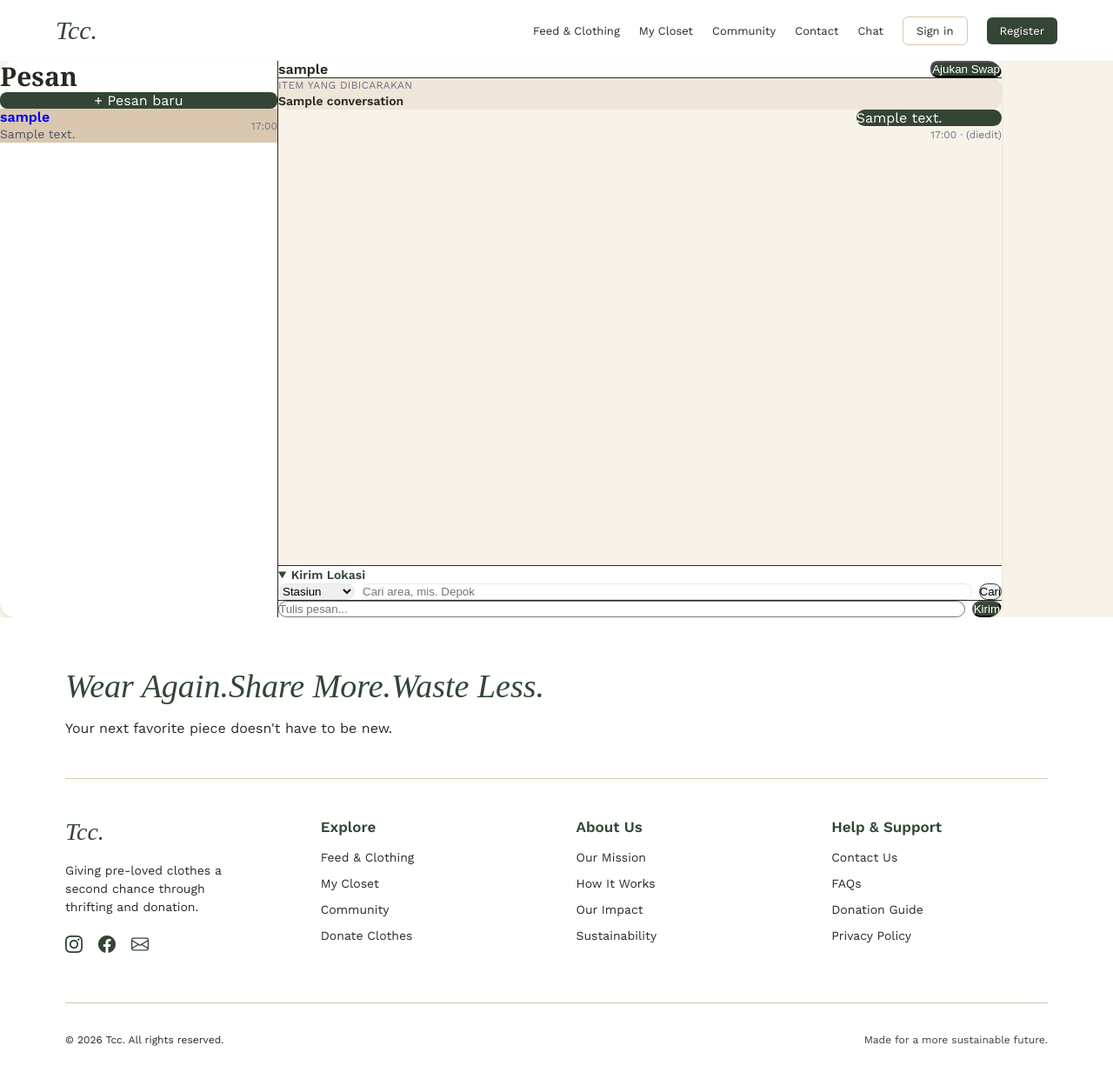
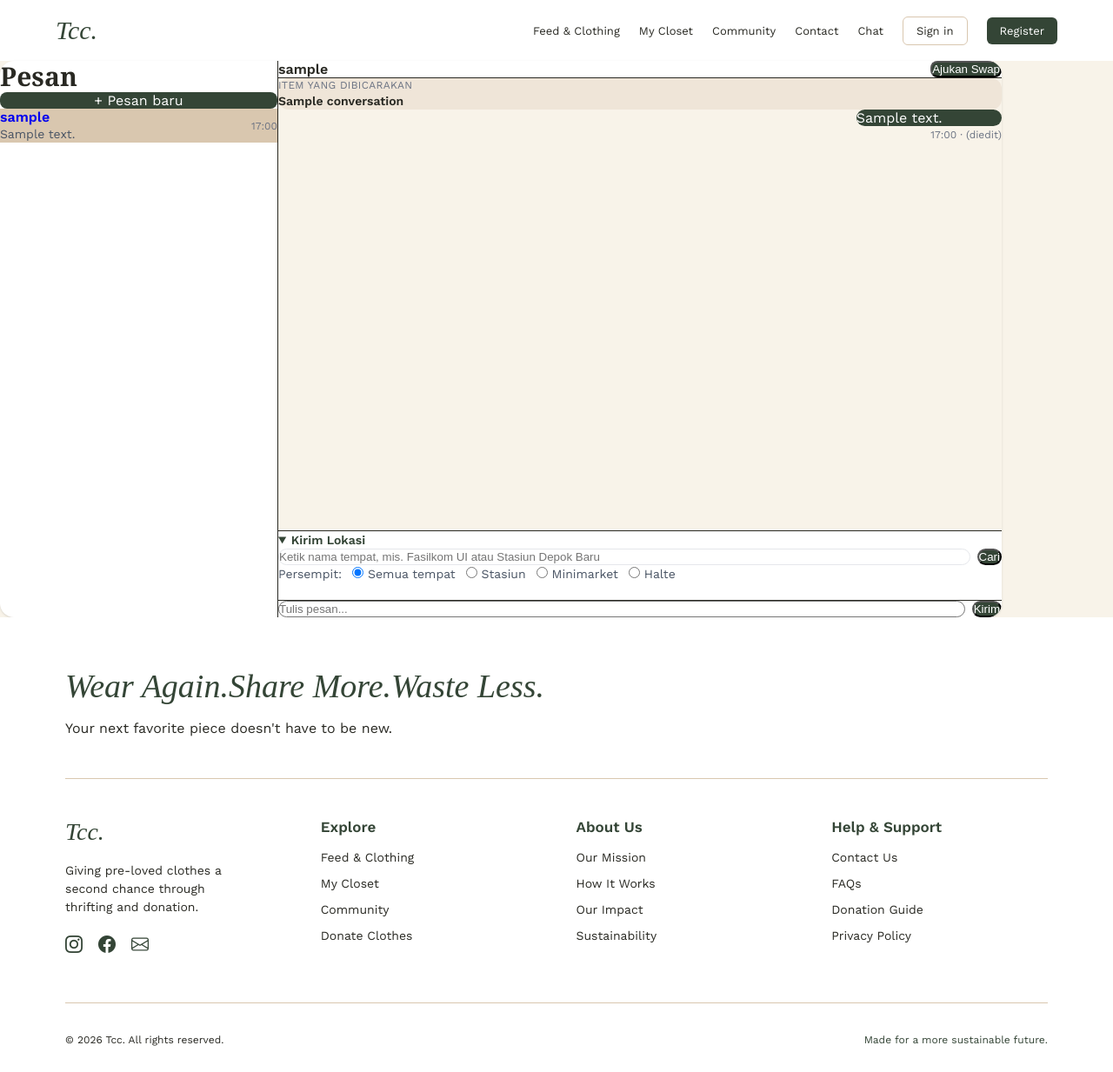
Before and after one commit to the-closet-club-tcc/the-closet-club, a Django app: page /chat/1/ in a window 1280 px wide, after a click on "Kirim Lokasi". Shown: the whole page at 87% size. Run offline with Django 5.2, Linux system fonts and the light colour scheme; a user stored in the database is signed in; tables that the repository leaves empty hold one stand-in row (values such as "Sample post"); some web fonts are replaced.

Commit message:
feat(chat): free-text place search with optional category filter

```diff
--- a/chat/templates/chat/index.html
+++ b/chat/templates/chat/index.html
@@ -67,17 +67,21 @@
         <summary class="cursor-pointer px-4 py-3 text-sm font-semibold text-[#344536]">Kirim Lokasi</summary>
         <div class="space-y-3 px-4 pb-4">
           <form hx-get="{% url 'chat:places' active.id %}" hx-target="#place-results"
-                hx-swap="innerHTML" class="flex gap-2">
-            <select name="category" class="rounded-xl border border-gray-200 px-3 py-2">
-              <option value="stasiun">Stasiun</option>
-              <option value="minimarket">Minimarket</option>
-              <option value="halte">Halte</option>
-              <option value="">Semua</option>
-            </select>
-            <input name="q" placeholder="Cari area, mis. Depok" required
-                  class="flex-1 rounded-xl border border-gray-200 px-3 py-2">
-            <button class="rounded-xl border border-[#344536] px-4 py-2">Cari</button>
+                hx-swap="innerHTML" hx-indicator="#place-loading" class="space-y-2">
+            <div class="flex gap-2">
+              <input name="q" required placeholder="Ketik nama tempat, mis. Fasilkom UI atau Stasiun Depok Baru"
+                    class="flex-1 rounded-xl border border-gray-200 px-3 py-2">
+              <button class="rounded-xl bg-[#344536] px-4 py-2 text-white">Cari</button>
+            </div>
+            <div class="flex flex-wrap items-center gap-3 text-sm text-gray-600">
+              <span>Persempit:</span>
+              <label><input type="radio" name="category" value="" checked> Semua tempat</label>
+              <label><input type="radio" name="category" value="stasiun"> Stasiun</label>
+              <label><input type="radio" name="category" value="minimarket"> Minimarket</label>
+              <label><input type="radio" name="category" value="halte"> Halte</label>
+            </div>
           </form>
+          <p id="place-loading" class="htmx-indicator text-sm text-gray-500">Mencari...</p>
           <div id="place-results" class="max-h-48 space-y-2 overflow-y-auto"></div>
         </div>
       </details>
```
